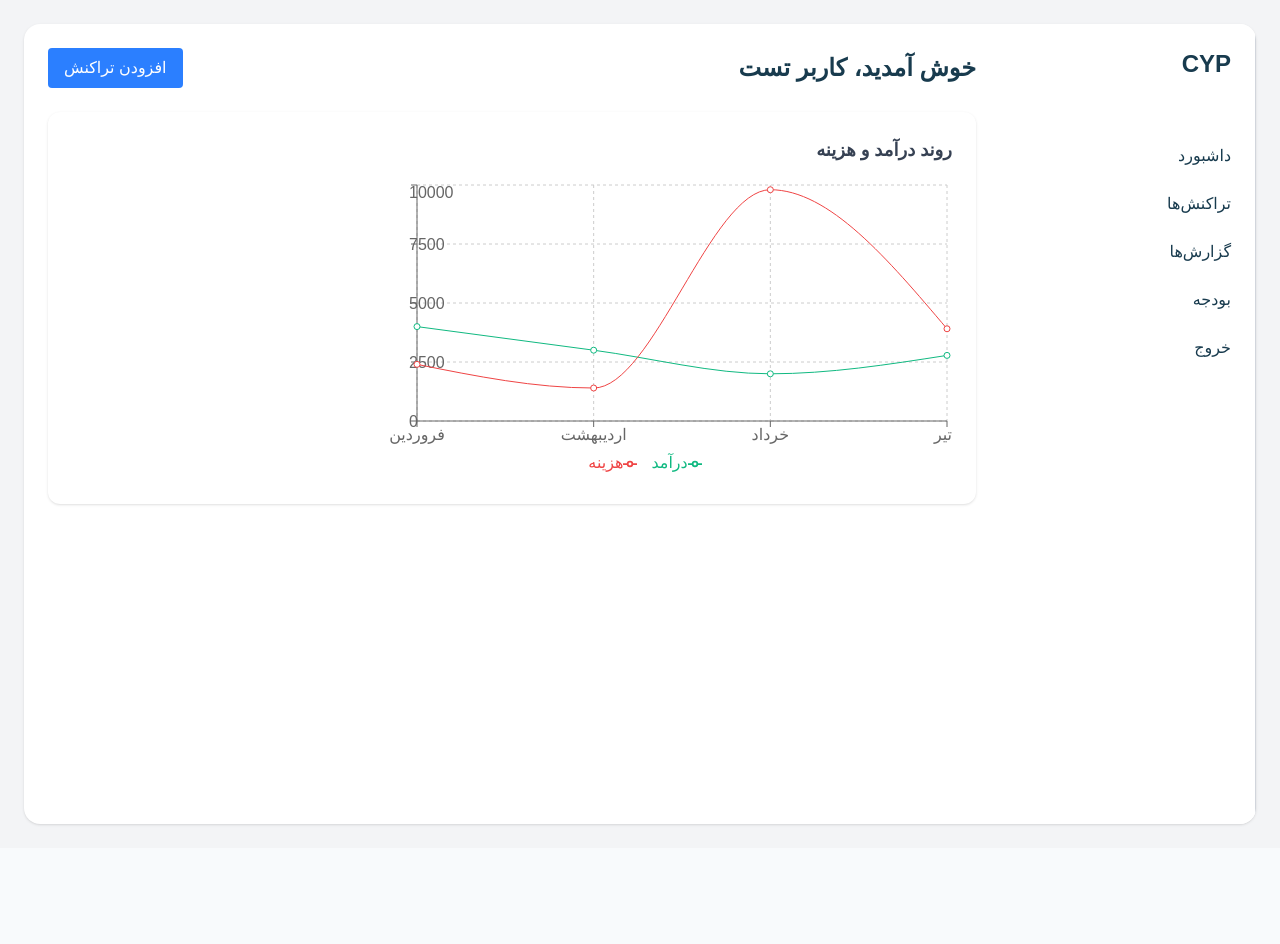
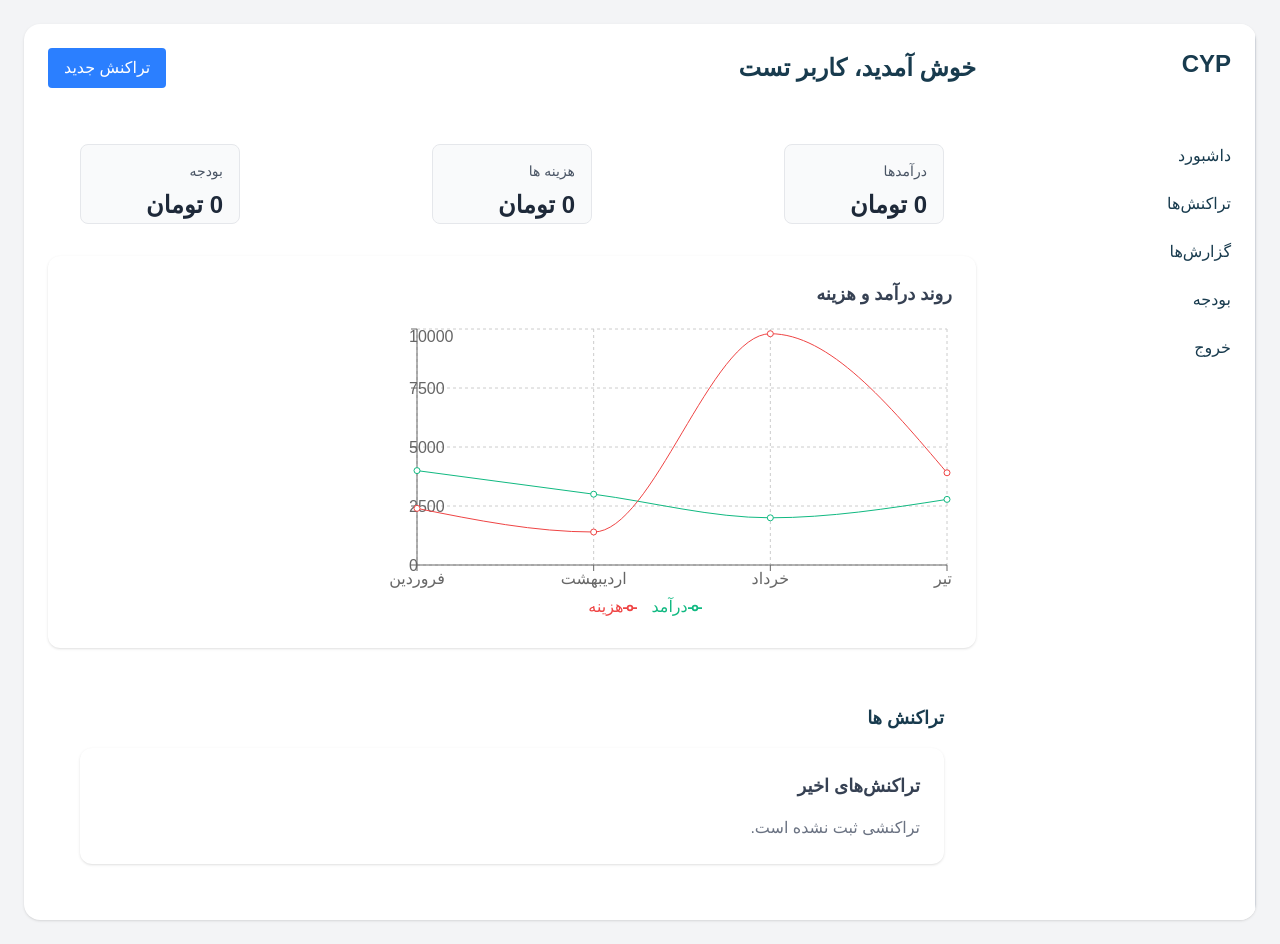
Before and after one commit to Lo-Agency/cyp-app, a React app: page /dashboard in a window 1280 px wide. Before the commit the page ends 848 px from the top, so only its background shows below. Built offline with nearby package versions, Linux system fonts and the light colour scheme; the HTML template or start-up script is replaced by a standard one; a web font is replaced by a local one.

Commit message:
Merge branch 'Develop' of https://github.com/Lo-Agency/cyp-app into somayeh-265-Butonsforfinance

```diff
--- a/src/component/dashboard/Dashboard.tsx
+++ b/src/component/dashboard/Dashboard.tsx
@@ -1,6 +1,24 @@
 import { useState } from "react";
 import { Link } from "react-router-dom";
-import { LineChart, Line, XAxis, YAxis, CartesianGrid, Tooltip, Legend } from "recharts";
+import {
+  LineChart,
+  Line,
+  XAxis,
+  YAxis,
+  CartesianGrid,
+  Tooltip,
+  Legend,
+} from "recharts";
+import Cards from "./Cards";
+import Modal from "./Modaltransaction";
+
+type Transaction = {
+  id: number;
+  category: string;
+  amount: number;
+  date: string;
+  type: "income" | "expense";
+};
 
 const chartData = [
   { name: "فروردین", income: 4000, expense: 2400 },
@@ -20,6 +38,35 @@ const dashboardItems = [
 
 export default function Dashboard() {
   const [userName] = useState("کاربر تست");
+  const [transactions, setTransactions] = useState<Transaction[]>([]);
+  const [showModal, setShowModal] = useState(false);
+
+  const handleAddTransaction = (transaction: {
+    date: string;
+    payee: string;
+    category: string;
+    amount: number;
+    type: "income" | "expense";
+  }) => {
+    setTransactions((prev) => [
+      ...prev,
+      {
+        ...transaction,
+        id: prev.length + 1,
+      },
+    ]);
+  };
+
+  // محاسبه داینامیک
+  const totalIncome = transactions
+    .filter((t) => t.type === "income")
+    .reduce((sum, t) => sum + t.amount, 0);
+
+  const totalExpense = transactions
+    .filter((t) => t.type === "expense")
+    .reduce((sum, t) => sum + t.amount, 0);
+
+  const budget = totalIncome - totalExpense;
 
   return (
     <div className="min-h-screen bg-gray-100 p-6" dir="rtl">
@@ -43,29 +90,94 @@ export default function Dashboard() {
         <div className="flex-1 p-6">
           <div className="flex justify-between items-center mb-6">
             <h2 className="text-2xl font-bold">خوش آمدید، {userName}</h2>
-            <button className="bg-blue-500 text-white px-4 py-2 rounded hover:bg-blue-600">
-              افزودن تراکنش
+            <button
+              className="bg-blue-500 text-white px-4 py-2 rounded hover:bg-blue-800"
+              onClick={() => setShowModal(true)}
+            >
+              تراکنش جدید
             </button>
           </div>
-
-
+          <div className="flex flex-row justify-between gap-4 p-8">
+            <Cards
+              title="درآمدها"
+              amount={`${totalIncome.toLocaleString()} تومان`}
+            />
+            <Cards
+              title="هزینه ها"
+              amount={`${totalExpense.toLocaleString()} تومان`}
+            />
+            <Cards title="بودجه" amount={`${budget.toLocaleString()} تومان`} />
+          </div>
           <div className="bg-white p-6 rounded-xl shadow mb-6">
-            <h3 className="text-lg font-semibold text-gray-700 mb-4">روند درآمد و هزینه</h3>
+            <h3 className="text-lg font-semibold text-gray-700 mb-4">
+              روند درآمد و هزینه
+            </h3>
             <LineChart width={600} height={300} data={chartData}>
               <CartesianGrid strokeDasharray="3 3" />
               <XAxis dataKey="name" />
               <YAxis />
               <Tooltip />
               <Legend />
-              <Line type="monotone" dataKey="income" stroke="#10B981" name="درآمد" />
-              <Line type="monotone" dataKey="expense" stroke="#EF4444" name="هزینه" />
+              <Line
+                type="monotone"
+                dataKey="income"
+                stroke="#10B981"
+                name="درآمد"
+              />
+              <Line
+                type="monotone"
+                dataKey="expense"
+                stroke="#EF4444"
+                name="هزینه"
+              />
             </LineChart>
           </div>
+          <div className="p-8">
+            <div className="flex justify-between mb-4">
+              <h2 className="text-lg font-semibold">تراکنش ها</h2>
+            </div>
 
-
-
+            {/* Transactions Table */}
+            <div className="bg-white p-6 rounded-xl shadow">
+              <h3 className="text-lg font-semibold text-gray-700 mb-4">
+                تراکنش‌های اخیر
+              </h3>
+              {transactions.length === 0 ? (
+                <p className="text-gray-500">تراکنشی ثبت نشده است.</p>
+              ) : (
+                <table className="w-full text-right">
+                  <thead>
+                    <tr className="border-b">
+                      <th className="p-2">دسته‌بندی</th>
+                      <th className="p-2">مبلغ (تومان)</th>
+                      <th className="p-2">تاریخ</th>
+                    </tr>
+                  </thead>
+                  <tbody>
+                    {transactions.map((transaction) => (
+                      <tr key={transaction.id} className="border-b">
+                        <td className="p-2">{transaction.category}</td>
+                        <td className="p-2">
+                          {transaction.amount.toLocaleString()}
+                        </td>
+                        <td className="p-2">{transaction.date}</td>
+                      </tr>
+                    ))}
+                  </tbody>
+                </table>
+              )}
             </div>
           </div>
         </div>
+      </div>
+
+      {/* مدال اضافه کردن تراکنش */}
+      {showModal && (
+        <Modal
+          onClose={() => setShowModal(false)}
+          onAdd={handleAddTransaction}
+        />
+      )}
+    </div>
   );
 }
--- a/vite.config.ts
+++ b/vite.config.ts
@@ -1,8 +1,6 @@
-import { defineConfig } from 'vite'
-import tailwindcss from '@tailwindcss/vite'
+import { defineConfig } from "vite";
+import tailwindcss from "@tailwindcss/vite";
 export default defineConfig({
-  base: '/cyp-app/', // for GitHub pages
-  plugins: [
-    tailwindcss(),
-  ],
-})
+  base: "/", // for GitHub pages
+  plugins: [tailwindcss()],
+});
```
Also changed, not shown: 1 other file (tests, documents, lock files or other folders). Lines whose indentation alone changed are shown as unchanged.
